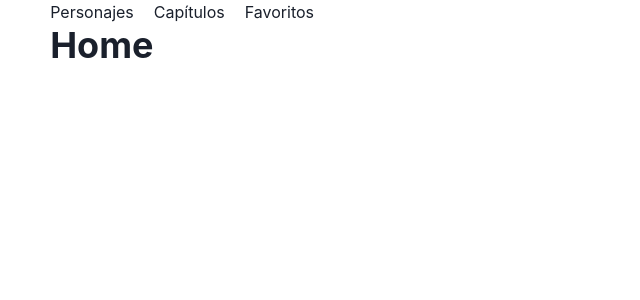
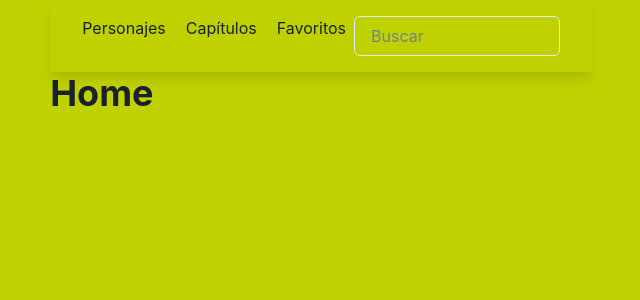
Before and after one commit to H4rasho/Rick-and-Morty-App, a Next.js app: page / in a window 1280 px wide. Shown: the top 300 px of the page, without its empty margins (319-959 px from the left). Built offline with nearby package versions, Linux system fonts and the light colour scheme.

Commit message:
config chakra theme

```diff
--- /dev/null
+++ b/chakra.theme.ts
@@ -0,0 +1,11 @@
+import { extendTheme } from "@chakra-ui/react";
+
+export const theme = extendTheme({
+  styles: {
+    global: {
+      body: {
+        bg: "#bfd200",
+      },
+    },
+  },
+});
--- a/components/ui/header.tsx
+++ b/components/ui/header.tsx
@@ -1,4 +1,4 @@
-import { Box, Button, Flex, List, ListItem } from "@chakra-ui/react";
+import { Box, Button, Flex, Input, List, ListItem } from "@chakra-ui/react";
 import Link from "next/link";
 import { ROUTES } from "../../routes/routes";
 import MenuIcon from "../icons/menu.icon";
@@ -19,13 +19,14 @@ export const Nav = () => {
 
 export default function Header({ onMenuClick }: { onMenuClick: () => void }) {
   return (
-    <header>
-      <Flex justifyContent="space-between">
+    <Box as="header" px={8} py="4" w="full" shadow="lg">
+      <Flex justifyContent="center" gap={2}>
         <Nav />
         <Button onClick={onMenuClick} display={{ sm: "none" }}>
           <MenuIcon />
         </Button>
+        <Input placeholder="Buscar" />
       </Flex>
-    </header>
+    </Box>
   );
 }
--- a/pages/_app.tsx
+++ b/pages/_app.tsx
@@ -1,10 +1,11 @@
 import "../styles/globals.css";
 import type { AppProps } from "next/app";
 import { ChakraProvider } from "@chakra-ui/react";
+import { theme } from "../chakra.theme";
 
 function MyApp({ Component, pageProps }: AppProps) {
   return (
-    <ChakraProvider>
+    <ChakraProvider theme={theme}>
       <Component {...pageProps} />
     </ChakraProvider>
   );
--- a/pages/characters/index.tsx
+++ b/pages/characters/index.tsx
@@ -32,7 +32,7 @@ const Characters: NextPage<CharacterPageProps> = ({
       >
         {characters.map((character) => (
           <Box as="article" key={character.id} p={4} bg="white" rounded="md">
-            <Box minW={["200", "300"]}>
+            <Box minW={["200", "280"]}>
               <Image
                 src={character.image}
                 width={300}
```
